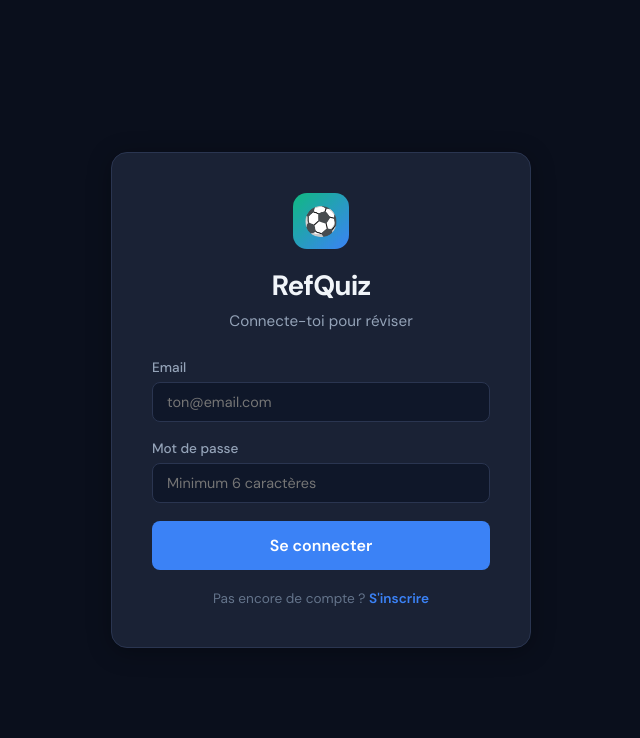
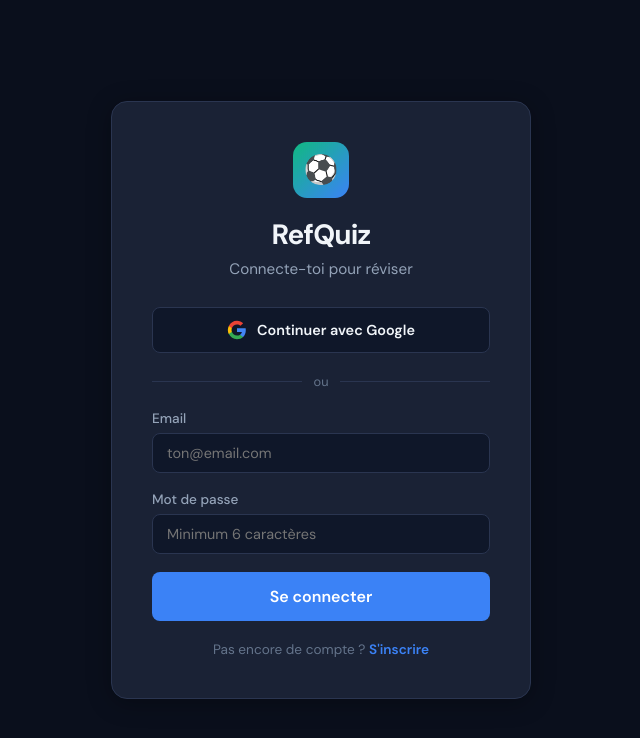
Before and after one commit to solo6782/RefQuiz, a React (Vite) app: page / in a window 1280 px wide. Shown: the top 738 px of the page, without its empty margins (319-959 px from the left). Built offline with nearby package versions, Linux system fonts and the light colour scheme.

Commit message:
Add Google OAuth login + fix auth flow

```diff
--- a/src/components/Auth.jsx
+++ b/src/components/Auth.jsx
@@ -8,6 +8,17 @@
   const [displayName, setDisplayName] = useState('')
   const [error, setError] = useState('')
   const [loading, setLoading] = useState(false)
+
+  async function handleGoogleLogin() {
+    setError('')
+    const { error } = await supabase.auth.signInWithOAuth({
+      provider: 'google',
+      options: {
+        redirectTo: window.location.origin,
+      },
+    })
+    if (error) setError(error.message)
+  }
 
   async function handleSubmit(e) {
     e.preventDefault()
@@ -22,17 +33,25 @@
         if (!displayName.trim()) {
           throw new Error('Le pseudo est requis')
         }
-        const { error } = await supabase.auth.signUp({
+        const { data, error } = await supabase.auth.signUp({
           email,
           password,
           options: { data: { display_name: displayName.trim() } }
         })
         if (error) throw error
+        if (data?.user?.identities?.length === 0) {
+          setError('Un compte existe déjà avec cet email.')
+        }
       }
     } catch (err) {
-      setError(err.message === 'Invalid login credentials'
-        ? 'Email ou mot de passe incorrect'
-        : err.message)
+      const msg = err.message
+      if (msg === 'Invalid login credentials') {
+        setError('Email ou mot de passe incorrect')
+      } else if (msg.includes('Email not confirmed')) {
+        setError('Vérifie ta boîte mail pour confirmer ton compte.')
+      } else {
+        setError(msg)
+      }
     } finally {
       setLoading(false)
     }
@@ -55,6 +74,48 @@
         </p>
 
         {error && <div className="auth-error">{error}</div>}
+
+        {/* Bouton Google */}
+        <button
+          onClick={handleGoogleLogin}
+          style={{
+            width: '100%',
+            padding: '12px 20px',
+            background: 'var(--bg-input)',
+            border: '1px solid var(--border)',
+            borderRadius: 'var(--radius-sm)',
+            color: 'var(--text-primary)',
+            fontSize: '0.9rem',
+            fontWeight: 600,
+            fontFamily: 'inherit',
+            cursor: 'pointer',
+            display: 'flex',
+            alignItems: 'center',
+            justifyContent: 'center',
+            gap: 10,
+            transition: 'all 0.2s',
+            marginBottom: 20,
+          }}
+          onMouseOver={e => { e.currentTarget.style.borderColor = 'var(--text-muted)'; e.currentTarget.style.background = 'var(--bg-card-hover)' }}
+          onMouseOut={e => { e.currentTarget.style.borderColor = 'var(--border)'; e.currentTarget.style.background = 'var(--bg-input)' }}
+        >
+          <svg width="20" height="20" viewBox="0 0 24 24">
+            <path fill="#4285F4" d="M22.56 12.25c0-.78-.07-1.53-.2-2.25H12v4.26h5.92a5.06 5.06 0 0 1-2.2 3.32v2.77h3.57c2.08-1.92 3.28-4.74 3.28-8.1z"/>
+            <path fill="#34A853" d="M12 23c2.97 0 5.46-.98 7.28-2.66l-3.57-2.77c-.98.66-2.23 1.06-3.71 1.06-2.86 0-5.29-1.93-6.16-4.53H2.18v2.84C3.99 20.53 7.7 23 12 23z"/>
+            <path fill="#FBBC05" d="M5.84 14.09c-.22-.66-.35-1.36-.35-2.09s.13-1.43.35-2.09V7.07H2.18C1.43 8.55 1 10.22 1 12s.43 3.45 1.18 4.93l2.85-2.22.81-.62z"/>
+            <path fill="#EA4335" d="M12 5.38c1.62 0 3.06.56 4.21 1.64l3.15-3.15C17.45 2.09 14.97 1 12 1 7.7 1 3.99 3.47 2.18 7.07l3.66 2.84c.87-2.6 3.3-4.53 6.16-4.53z"/>
+          </svg>
+          Continuer avec Google
+        </button>
+
+        <div style={{
+          display: 'flex', alignItems: 'center', gap: 12, marginBottom: 20,
+          color: 'var(--text-muted)', fontSize: '0.8rem'
+        }}>
+          <div style={{ flex: 1, height: 1, background: 'var(--border)' }} />
+          ou
+          <div style={{ flex: 1, height: 1, background: 'var(--border)' }} />
+        </div>
 
         <form onSubmit={handleSubmit}>
           {!isLogin && (
```
Also changed, not shown: 1 other file (tests, documents, lock files or other folders).
